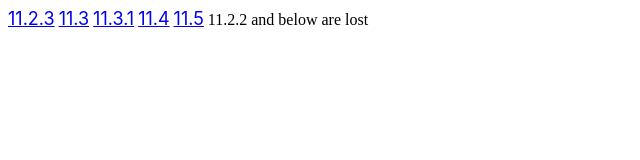
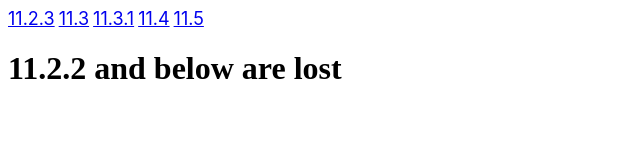
Before and after one commit to Micheleeeeeeee/macos.sillysock.codes, a plain HTML site: page index.html in a window 1280 px wide. Shown: the whole page, without its empty margins (0-640 px from the left). Drawn offline with Linux system fonts and the light colour scheme.

Commit message:
Update index.html

```diff
--- a/index.html
+++ b/index.html
@@ -15,6 +15,6 @@
   <a href="http://swcdn.apple.com/content/downloads/16/05/071-32414-A_33YH16R8HF/28ment5qr993c0l9i1qbh4fuknli9wzglp/InstallAssistant.pkg">11.3.1</a>
   <a href="http://swcdn.apple.com/content/downloads/55/59/071-00696-A_4T69TQR1VO/9psvjmwyjlucyg708cqjeaiylrvb0xph94/InstallAssistant.pkg">11.4</a>
   <a href="http://swcdn.apple.com/content/downloads/49/54/071-71342-A_TOSWTG0P9A/0pl87hjdasybzmpr2liwamgm9pmmorqmzh/InstallAssistant.pkg">11.5</a>
-11.2.2 and below are lost</h1>
+  <h1>11.2.2 and below are lost</h1>
 </body>
 </html>
```
